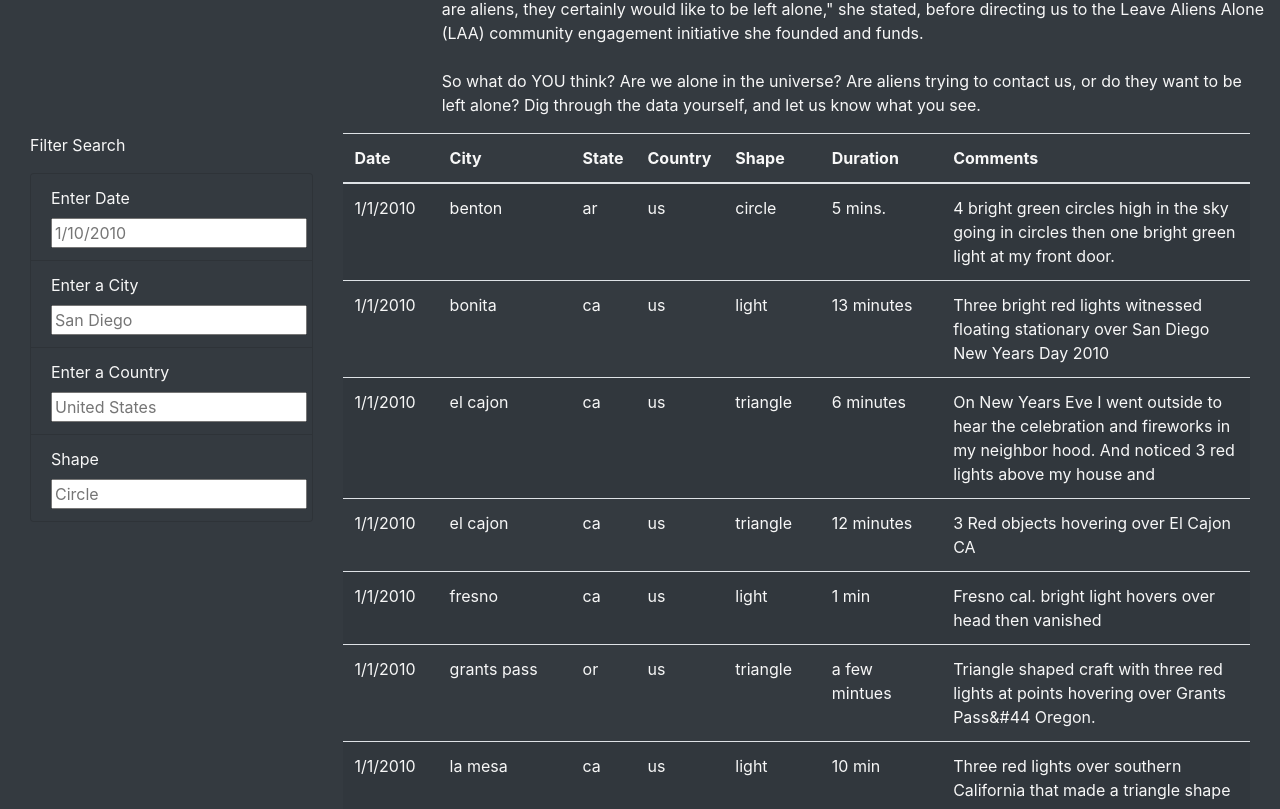
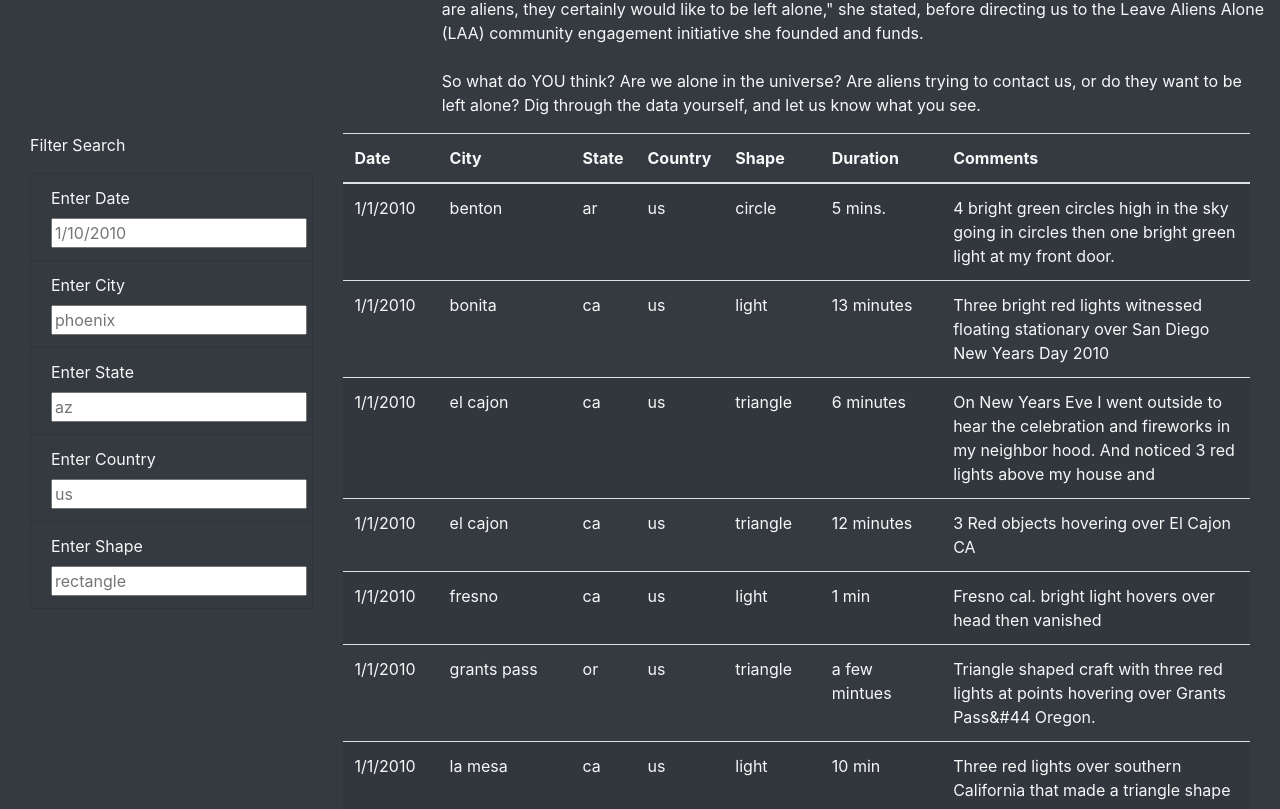
Before and after one commit to lucymccanna/UFOs, a plain HTML site: page index.html in a window 1280 px wide. Shown: the part 606-1415 px from the top of the page. Drawn offline with nearby package versions, Linux system fonts and the light colour scheme.

Commit message:
uploading challenge

```diff
--- a/index.html
+++ b/index.html
@@ -64,18 +64,23 @@
                         </li>
 
                         <li class="list-group-item bg-dark">
-                            <label for="city">Enter a City</label>
-                            <input type="text" placeholder="San Diego" id="city" />
+                            <label for="city">Enter City</label>
+                            <input type="text" placeholder="phoenix" id="city" />
                         </li>
 
                         <li class="list-group-item bg-dark">
-                            <label for="country">Enter a Country</label>
-                            <input type="text" placeholder="United States" id="country" />
+                            <label for="state">Enter State</label>
+                            <input type="text" placeholder="az" id="state" />
                         </li>
 
                         <li class="list-group-item bg-dark">
-                            <label for="shape">Shape</label>
-                            <input type="text" placeholder="Circle" id="shape" />
+                            <label for="country">Enter Country</label>
+                            <input type="text" placeholder="us" id="country" />
+                        </li>
+
+                        <li class="list-group-item bg-dark">
+                            <label for="shape">Enter Shape</label>
+                            <input type="text" placeholder="rectangle" id="shape" />
                         </li>
 
                     </ul>
```
